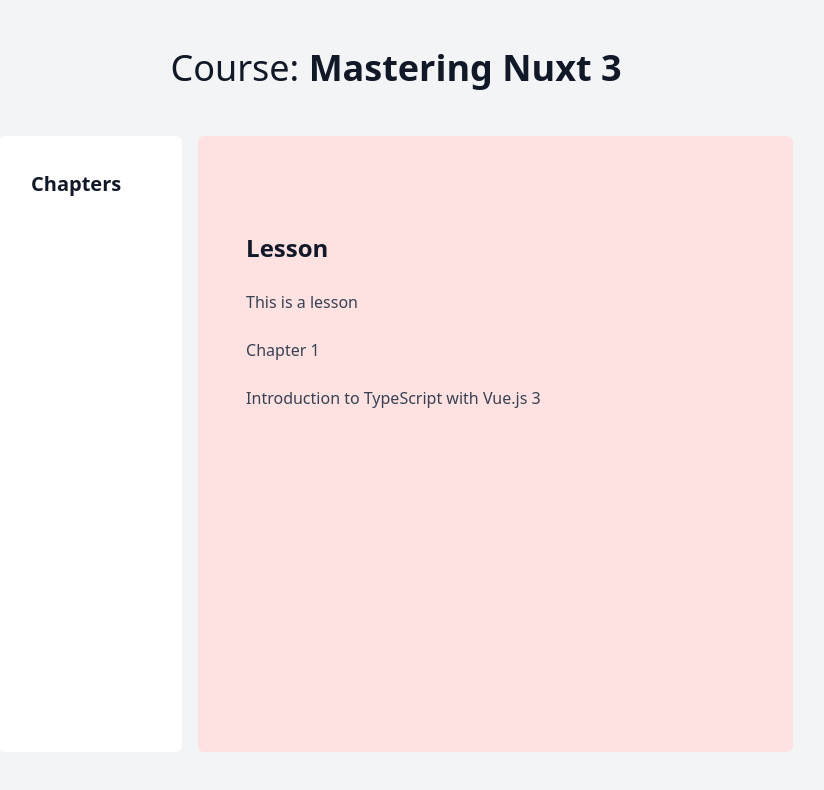
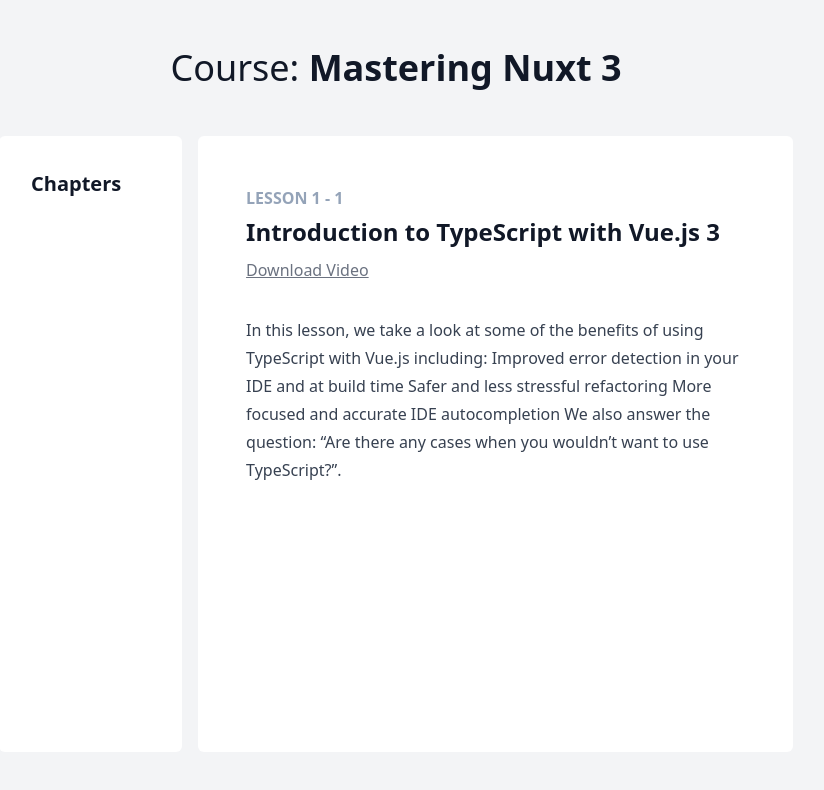
Before and after one commit to szvitek/mastering-nuxt-3, a Nuxt app: page /course/chapter/1-chapter-1/lesson/1-introduction-to-typescript-with-vue-js-3 in a window 1280 px wide. Shown: the top 790 px of the page, without its empty margins (244-1068 px from the left). Built offline with nearby package versions, Linux system fonts and the light colour scheme.

Commit message:
feat(LessonPage): Update lesson page styling between lessons

```diff
--- a/pages/course.vue
+++ b/pages/course.vue
@@ -19,7 +19,7 @@
         <!-- All the lessons for the course listed here -->
       </div>
 
-      <div class="prose p-12 bg-red-100 rounded-md w-[65ch]">
+      <div class="prose p-12 bg-white rounded-md w-[65ch]">
         <NuxtPage />
       </div>
     </div>
--- a/pages/course/chapter/[chapterSlug]/lesson/[lessonSlug].vue
+++ b/pages/course/chapter/[chapterSlug]/lesson/[lessonSlug].vue
@@ -1,9 +1,26 @@
 <template>
   <div>
-    <h2>Lesson</h2>
-    <p>This is a lesson</p>
-    <p>{{ chapter.title }}</p>
-    <p>{{ lesson.title }}</p>
+    <p class="mt-0 uppercase font-bold text-slate-400 mb-1">
+      Lesson {{ chapter.number }} - {{ lesson.number }}
+    </p>
+    <h2 class="my-0">{{ lesson.title }}</h2>
+    <div class="flex space-x-4 mt-2 mb-8">
+      <a
+        v-if="lesson.sourceUrl"
+        class="font-normal text-md text-gray-500"
+        :href="lesson.sourceUrl"
+      >
+        Download Source Code
+      </a>
+      <a
+        v-if="lesson.downloadUrl"
+        class="font-normal text-md text-gray-500"
+        :href="lesson.downloadUrl"
+      >
+        Download Video
+      </a>
+    </div>
+    <p>{{ lesson.text }}</p>
   </div>
 </template>
 
```
